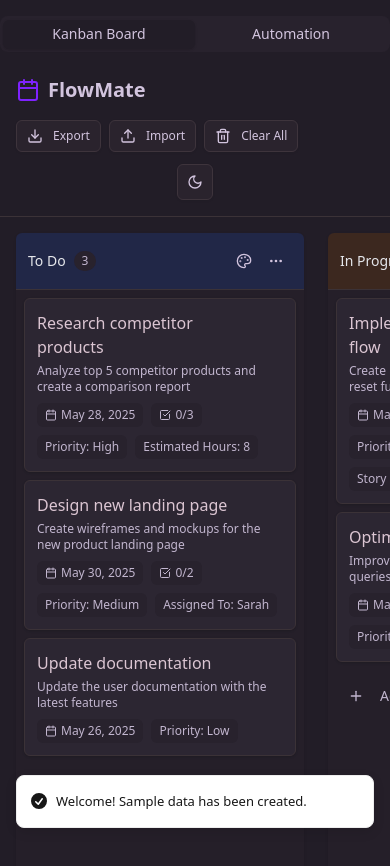
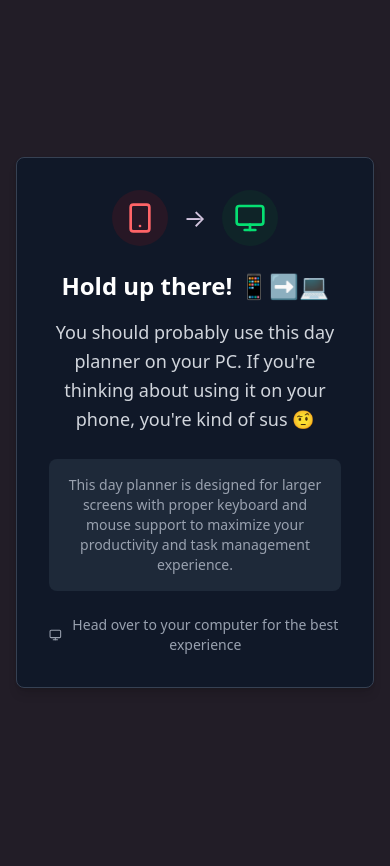
Before and after one commit to Ryan5473/task-managment, a Next.js app: page / in a window 390 px wide. Shown: the top 866 px of the page. After the commit the page ends 844 px from the top, so only its background shows below. Built offline with nearby package versions, Linux system fonts and the light colour scheme.

Commit message:
Implement mobile warning feature and update Kanban tasks. Added mobile detection to display a warning for mobile users and modified task details in KanbanBoard, including new titles, descriptions, and due dates for improved project management.

```diff
--- a/app/page.tsx
+++ b/app/page.tsx
@@ -1,6 +1,18 @@
+"use client";
+
 import KanbanBoard from "@/components/kanban-board"
+import MobileWarning from "@/components/mobile-warning"
+import { useMobileDetection } from "@/hooks/use-mobile-detection"
 
-export default function Home() {
+export default function Home(): React.JSX.Element {
+  const isMobile = useMobileDetection()
+
+  // Show mobile warning if user is on a mobile device
+  if (isMobile) {
+    return <MobileWarning />
+  }
+
+  // Show kanban board for desktop users
   return (
     <main className="min-h-screen bg-noise">
       <KanbanBoard />
--- a/components/kanban-board.tsx
+++ b/components/kanban-board.tsx
@@ -30,46 +30,46 @@ const generateMockTasks = (): { [key: string]: Task[] } => {
   const todoTasks: Task[] = [
     {
       id: `task-${generateId()}`,
-      title: "Research competitor products",
-      description: "Analyze top 5 competitor products and create a comparison report",
+      title: "Plan quarterly marketing strategy",
+      description: "Develop comprehensive marketing plan for Q2 including digital campaigns and budget allocation",
       status: "To Do",
-      dueDate: createDate(5),
+      dueDate: createDate(10),
       subtasks: [
-        { id: `subtask-${generateId()}`, title: "Identify top competitors", completed: false },
-        { id: `subtask-${generateId()}`, title: "Create comparison criteria", completed: false },
-        { id: `subtask-${generateId()}`, title: "Gather product information", completed: false },
+        { id: `subtask-${generateId()}`, title: "Analyze Q1 performance metrics", completed: false },
+        { id: `subtask-${generateId()}`, title: "Define target audience segments", completed: false },
+        { id: `subtask-${generateId()}`, title: "Allocate budget across channels", completed: false },
       ],
       customFields: [
         { id: `field-${generateId()}`, name: "Priority", value: "High" },
-        { id: `field-${generateId()}`, name: "Estimated Hours", value: "8" },
+        { id: `field-${generateId()}`, name: "Budget", value: "$25,000" },
+      ],
+      createdAt: createDate(-1),
+    },
+    {
+      id: `task-${generateId()}`,
+      title: "Upgrade server infrastructure",
+      description: "Migrate to cloud-based infrastructure to improve scalability and performance",
+      status: "To Do",
+      dueDate: createDate(14),
+      subtasks: [
+        { id: `subtask-${generateId()}`, title: "Evaluate cloud providers", completed: false },
+        { id: `subtask-${generateId()}`, title: "Design migration plan", completed: false },
+      ],
+      customFields: [
+        { id: `field-${generateId()}`, name: "Priority", value: "Medium" },
+        { id: `field-${generateId()}`, name: "Team Lead", value: "Alex Chen" },
       ],
       createdAt: createDate(-2),
     },
     {
       id: `task-${generateId()}`,
-      title: "Design new landing page",
-      description: "Create wireframes and mockups for the new product landing page",
+      title: "Create employee handbook",
+      description: "Develop comprehensive handbook covering policies, procedures, and company culture",
       status: "To Do",
-      dueDate: createDate(7),
-      subtasks: [
-        { id: `subtask-${generateId()}`, title: "Research design trends", completed: false },
-        { id: `subtask-${generateId()}`, title: "Create wireframes", completed: false },
-      ],
-      customFields: [
-        { id: `field-${generateId()}`, name: "Priority", value: "Medium" },
-        { id: `field-${generateId()}`, name: "Assigned To", value: "Sarah" },
-      ],
-      createdAt: createDate(-1),
-    },
-    {
-      id: `task-${generateId()}`,
-      title: "Update documentation",
-      description: "Update the user documentation with the latest features",
-      status: "To Do",
-      dueDate: createDate(3),
+      dueDate: createDate(21),
       subtasks: [],
       customFields: [{ id: `field-${generateId()}`, name: "Priority", value: "Low" }],
-      createdAt: createDate(-3),
+      createdAt: createDate(-1),
     },
   ]
 
@@ -77,39 +77,39 @@ const generateMockTasks = (): { [key: string]: Task[] } => {
   const inProgressTasks: Task[] = [
     {
       id: `task-${generateId()}`,
-      title: "Implement authentication flow",
-      description: "Create login, registration, and password reset functionality",
+      title: "Develop mobile app prototype",
+      description: "Create interactive prototype for iOS and Android mobile application",
       status: "In Progress",
-      dueDate: createDate(2),
+      dueDate: createDate(7),
       subtasks: [
-        { id: `subtask-${generateId()}`, title: "Design authentication screens", completed: true },
-        { id: `subtask-${generateId()}`, title: "Implement login functionality", completed: true },
-        { id: `subtask-${generateId()}`, title: "Implement registration", completed: false },
-        { id: `subtask-${generateId()}`, title: "Implement password reset", completed: false },
+        { id: `subtask-${generateId()}`, title: "Complete user flow diagrams", completed: true },
+        { id: `subtask-${generateId()}`, title: "Design app interface mockups", completed: true },
+        { id: `subtask-${generateId()}`, title: "Build interactive prototype", completed: false },
+        { id: `subtask-${generateId()}`, title: "Conduct usability testing", completed: false },
       ],
       customFields: [
         { id: `field-${generateId()}`, name: "Priority", value: "High" },
-        { id: `field-${generateId()}`, name: "Assigned To", value: "Michael" },
-        { id: `field-${generateId()}`, name: "Story Points", value: "8" },
+        { id: `field-${generateId()}`, name: "Developer", value: "Jordan Kim" },
+        { id: `field-${generateId()}`, name: "Sprint Points", value: "13" },
       ],
-      createdAt: createDate(-5),
+      createdAt: createDate(-8),
     },
     {
       id: `task-${generateId()}`,
-      title: "Optimize database queries",
-      description: "Improve performance of slow database queries on the dashboard",
+      title: "Implement customer feedback system",
+      description: "Build automated system to collect and analyze customer feedback across all touchpoints",
       status: "In Progress",
-      dueDate: createDate(1),
+      dueDate: createDate(5),
       subtasks: [
-        { id: `subtask-${generateId()}`, title: "Identify slow queries", completed: true },
-        { id: `subtask-${generateId()}`, title: "Add indexes", completed: false },
-        { id: `subtask-${generateId()}`, title: "Rewrite complex queries", completed: false },
+        { id: `subtask-${generateId()}`, title: "Design feedback collection forms", completed: true },
+        { id: `subtask-${generateId()}`, title: "Set up analytics dashboard", completed: false },
+        { id: `subtask-${generateId()}`, title: "Create automated reporting", completed: false },
       ],
       customFields: [
-        { id: `field-${generateId()}`, name: "Priority", value: "High" },
-        { id: `field-${generateId()}`, name: "Estimated Hours", value: "6" },
+        { id: `field-${generateId()}`, name: "Priority", value: "Medium" },
+        { id: `field-${generateId()}`, name: "Estimated Days", value: "12" },
       ],
-      createdAt: createDate(-4),
+      createdAt: createDate(-6),
     },
   ]
 
@@ -117,36 +117,36 @@ const generateMockTasks = (): { [key: string]: Task[] } => {
   const blockedTasks: Task[] = [
     {
       id: `task-${generateId()}`,
-      title: "Fix payment integration",
-      description: "Resolve issues with the Stripe payment integration",
+      title: "Launch e-commerce platform",
+      description: "Deploy new online store with payment processing and inventory management",
+      status: "Blocked",
+      dueDate: createDate(-3), // Overdue
+      subtasks: [
+        { id: `subtask-${generateId()}`, title: "Complete security audit", completed: true },
+        { id: `subtask-${generateId()}`, title: "Obtain payment processor approval", completed: true },
+        { id: `subtask-${generateId()}`, title: "Configure SSL certificates", completed: false },
+      ],
+      customFields: [
+        { id: `field-${generateId()}`, name: "Priority", value: "Critical" },
+        { id: `field-${generateId()}`, name: "Blocker", value: "Awaiting legal compliance review" },
+      ],
+      createdAt: createDate(-12),
+    },
+    {
+      id: `task-${generateId()}`,
+      title: "Integrate CRM with email marketing",
+      description: "Connect customer relationship management system with automated email campaigns",
       status: "Blocked",
       dueDate: createDate(-1), // Overdue
       subtasks: [
-        { id: `subtask-${generateId()}`, title: "Investigate error logs", completed: true },
-        { id: `subtask-${generateId()}`, title: "Contact Stripe support", completed: true },
-        { id: `subtask-${generateId()}`, title: "Update API integration", completed: false },
-      ],
-      customFields: [
-        { id: `field-${generateId()}`, name: "Priority", value: "Critical" },
-        { id: `field-${generateId()}`, name: "Blocker", value: "Waiting for API documentation" },
-      ],
-      createdAt: createDate(-7),
-    },
-    {
-      id: `task-${generateId()}`,
-      title: "Finalize third-party integrations",
-      description: "Complete integration with analytics and marketing tools",
-      status: "Blocked",
-      dueDate: createDate(-2), // Overdue
-      subtasks: [
-        { id: `subtask-${generateId()}`, title: "Set up Google Analytics", completed: true },
-        { id: `subtask-${generateId()}`, title: "Integrate Mailchimp", completed: false },
+        { id: `subtask-${generateId()}`, title: "Map data fields between systems", completed: true },
+        { id: `subtask-${generateId()}`, title: "Test data synchronization", completed: false },
       ],
       customFields: [
         { id: `field-${generateId()}`, name: "Priority", value: "Medium" },
-        { id: `field-${generateId()}`, name: "Blocker", value: "Waiting for API keys" },
+        { id: `field-${generateId()}`, name: "Blocker", value: "Waiting for vendor API documentation" },
       ],
-      createdAt: createDate(-6),
+      createdAt: createDate(-9),
     },
   ]
 
@@ -154,54 +154,54 @@ const generateMockTasks = (): { [key: string]: Task[] } => {
   const completedTasks: Task[] = [
     {
       id: `task-${generateId()}`,
-      title: "Create project proposal",
-      description: "Draft and finalize the project proposal document",
+      title: "Rebrand company identity",
+      description: "Complete visual rebrand including logo, colors, and brand guidelines",
       status: "Completed",
-      dueDate: createDate(-5),
+      dueDate: createDate(-7),
       subtasks: [
-        { id: `subtask-${generateId()}`, title: "Research market needs", completed: true },
-        { id: `subtask-${generateId()}`, title: "Define project scope", completed: true },
-        { id: `subtask-${generateId()}`, title: "Create budget estimate", completed: true },
+        { id: `subtask-${generateId()}`, title: "Research brand positioning", completed: true },
+        { id: `subtask-${generateId()}`, title: "Design new logo concepts", completed: true },
+        { id: `subtask-${generateId()}`, title: "Create brand style guide", completed: true },
       ],
       customFields: [
         { id: `field-${generateId()}`, name: "Priority", value: "High" },
-        { id: `field-${generateId()}`, name: "Completed On", value: createDate(-6).split("T")[0] },
+        { id: `field-${generateId()}`, name: "Completed Date", value: createDate(-8).split("T")[0] },
       ],
-      createdAt: createDate(-10),
+      createdAt: createDate(-15),
     },
     {
       id: `task-${generateId()}`,
-      title: "Set up development environment",
-      description: "Configure development, staging, and production environments",
+      title: "Optimize website performance",
+      description: "Improve site loading speed and user experience across all devices",
       status: "Completed",
-      dueDate: createDate(-8),
+      dueDate: createDate(-10),
       subtasks: [
-        { id: `subtask-${generateId()}`, title: "Set up local environment", completed: true },
-        { id: `subtask-${generateId()}`, title: "Configure staging server", completed: true },
-        { id: `subtask-${generateId()}`, title: "Set up CI/CD pipeline", completed: true },
+        { id: `subtask-${generateId()}`, title: "Audit current performance", completed: true },
+        { id: `subtask-${generateId()}`, title: "Implement image optimization", completed: true },
+        { id: `subtask-${generateId()}`, title: "Enable content delivery network", completed: true },
       ],
       customFields: [
         { id: `field-${generateId()}`, name: "Priority", value: "Medium" },
-        { id: `field-${generateId()}`, name: "Completed By", value: "David" },
+        { id: `field-${generateId()}`, name: "Performance Gain", value: "45% faster load time" },
       ],
-      createdAt: createDate(-12),
+      createdAt: createDate(-18),
     },
     {
       id: `task-${generateId()}`,
-      title: "Initial user research",
-      description: "Conduct interviews and surveys with potential users",
+      title: "Conduct team building workshop",
+      description: "Organize quarterly team building event to improve collaboration and morale",
       status: "Completed",
-      dueDate: createDate(-15),
+      dueDate: createDate(-20),
       subtasks: [
-        { id: `subtask-${generateId()}`, title: "Create research questions", completed: true },
-        { id: `subtask-${generateId()}`, title: "Recruit participants", completed: true },
-        { id: `subtask-${generateId()}`, title: "Analyze results", completed: true },
+        { id: `subtask-${generateId()}`, title: "Survey team preferences", completed: true },
+        { id: `subtask-${generateId()}`, title: "Book venue and activities", completed: true },
+        { id: `subtask-${generateId()}`, title: "Facilitate workshop session", completed: true },
       ],
       customFields: [
-        { id: `field-${generateId()}`, name: "Priority", value: "High" },
-        { id: `field-${generateId()}`, name: "Participants", value: "12" },
+        { id: `field-${generateId()}`, name: "Priority", value: "Medium" },
+        { id: `field-${generateId()}`, name: "Participants", value: "24 team members" },
       ],
-      createdAt: createDate(-20),
+      createdAt: createDate(-25),
     },
   ]
 
--- /dev/null
+++ b/components/mobile-warning.tsx
@@ -0,0 +1,50 @@
+"use client";
+
+import React from "react";
+import { Monitor, Smartphone } from "lucide-react";
+
+/**
+ * Component that displays a warning message for mobile users
+ * Encourages users to use the app on a PC instead
+ */
+export default function MobileWarning(): React.JSX.Element {
+  return (
+    <div className="min-h-screen bg-noise flex items-center justify-center p-4">
+      <div className="max-w-md w-full bg-white dark:bg-gray-900 rounded-lg shadow-xl p-8 text-center border border-gray-200 dark:border-gray-700">
+        {/* Icons */}
+        <div className="flex justify-center items-center gap-4 mb-6">
+          <div className="p-3 bg-red-100 dark:bg-red-900/20 rounded-full">
+            <Smartphone className="w-8 h-8 text-red-600 dark:text-red-400" />
+          </div>
+          <div className="text-2xl">→</div>
+          <div className="p-3 bg-green-100 dark:bg-green-900/20 rounded-full">
+            <Monitor className="w-8 h-8 text-green-600 dark:text-green-400" />
+          </div>
+        </div>
+
+        {/* Title */}
+        <h1 className="text-2xl font-bold text-gray-900 dark:text-white mb-4">
+          Hold up there! 📱➡️💻
+        </h1>
+
+        {/* Main message */}
+        <p className="text-lg text-gray-700 dark:text-gray-300 mb-6 leading-relaxed">
+          You should probably use this day planner on your PC. If you&apos;re thinking about using it on your phone, you&apos;re kind of sus 🤨
+        </p>
+
+        {/* Additional context */}
+        <div className="bg-gray-50 dark:bg-gray-800 rounded-lg p-4 mb-6">
+          <p className="text-sm text-gray-600 dark:text-gray-400">
+            This day planner is designed for larger screens with proper keyboard and mouse support to maximize your productivity and task management experience.
+          </p>
+        </div>
+
+        {/* Suggestion */}
+        <div className="flex items-center justify-center gap-2 text-sm text-gray-500 dark:text-gray-400">
+          <Monitor className="w-4 h-4" />
+          <span>Head over to your computer for the best experience</span>
+        </div>
+      </div>
+    </div>
+  );
+}
--- /dev/null
+++ b/hooks/use-mobile-detection.ts
@@ -0,0 +1,59 @@
+"use client";
+
+import { useState, useEffect } from "react";
+
+/**
+ * Custom hook to detect if the user is on a mobile device
+ * @returns {boolean} true if on mobile, false otherwise
+ */
+export function useMobileDetection(): boolean {
+  const [isMobile, setIsMobile] = useState<boolean>(false);
+
+  useEffect(() => {
+    /**
+     * Function to check if device is mobile based on screen width and user agent
+     */
+    const checkIfMobile = (): boolean => {
+      // Check screen width (mobile typically <= 768px)
+      const isSmallScreen = window.innerWidth <= 768;
+
+      // Check user agent for mobile devices
+      const userAgent = navigator.userAgent.toLowerCase();
+      const mobileKeywords = [
+        "mobile",
+        "android",
+        "iphone",
+        "ipod",
+        "blackberry",
+        "windows phone",
+        "webos"
+      ];
+
+      const isMobileUserAgent = mobileKeywords.some(keyword =>
+        userAgent.includes(keyword)
+      );
+
+      return isSmallScreen || isMobileUserAgent;
+    };
+
+    /**
+     * Handle resize events to update mobile detection
+     */
+    const handleResize = (): void => {
+      setIsMobile(checkIfMobile());
+    };
+
+    // Initial check
+    setIsMobile(checkIfMobile());
+
+    // Add event listener for window resize
+    window.addEventListener("resize", handleResize);
+
+    // Cleanup event listener on unmount
+    return () => {
+      window.removeEventListener("resize", handleResize);
+    };
+  }, []);
+
+  return isMobile;
+}
```
